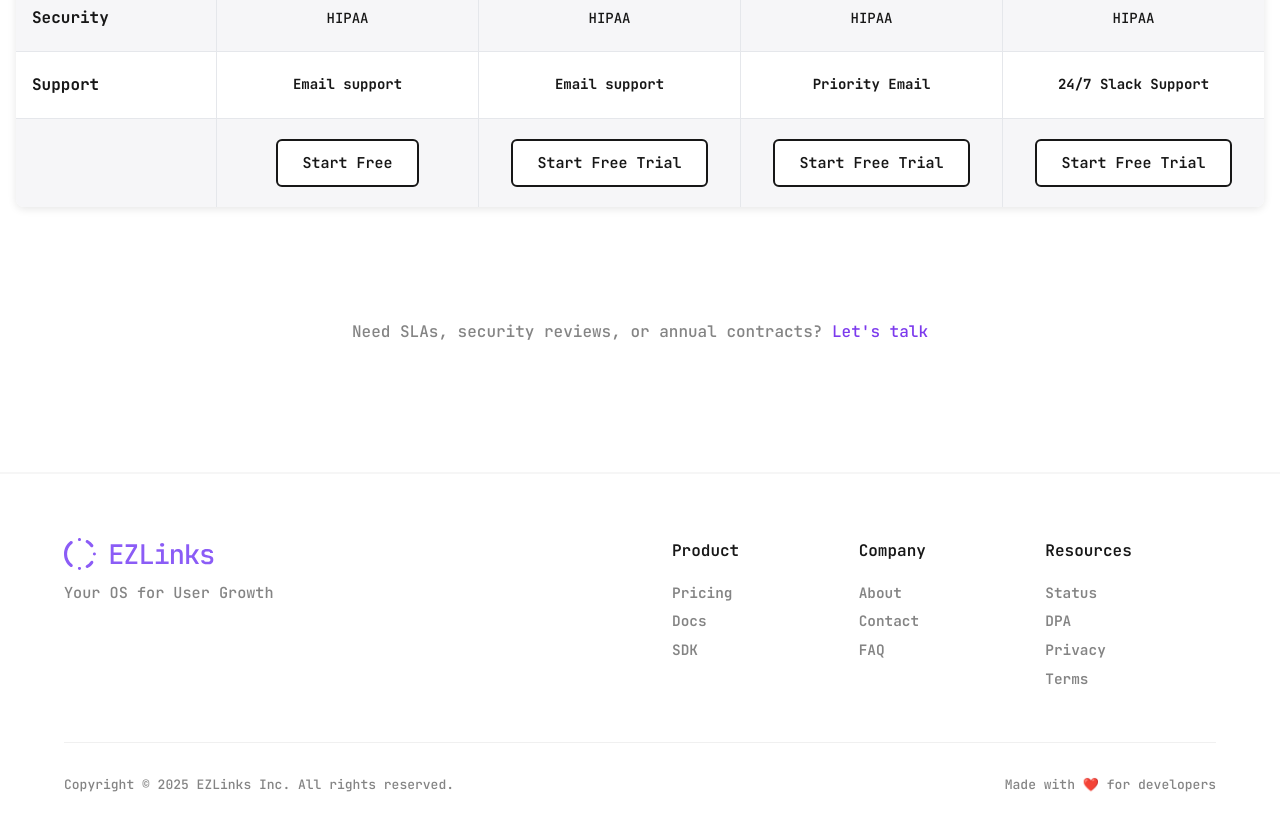
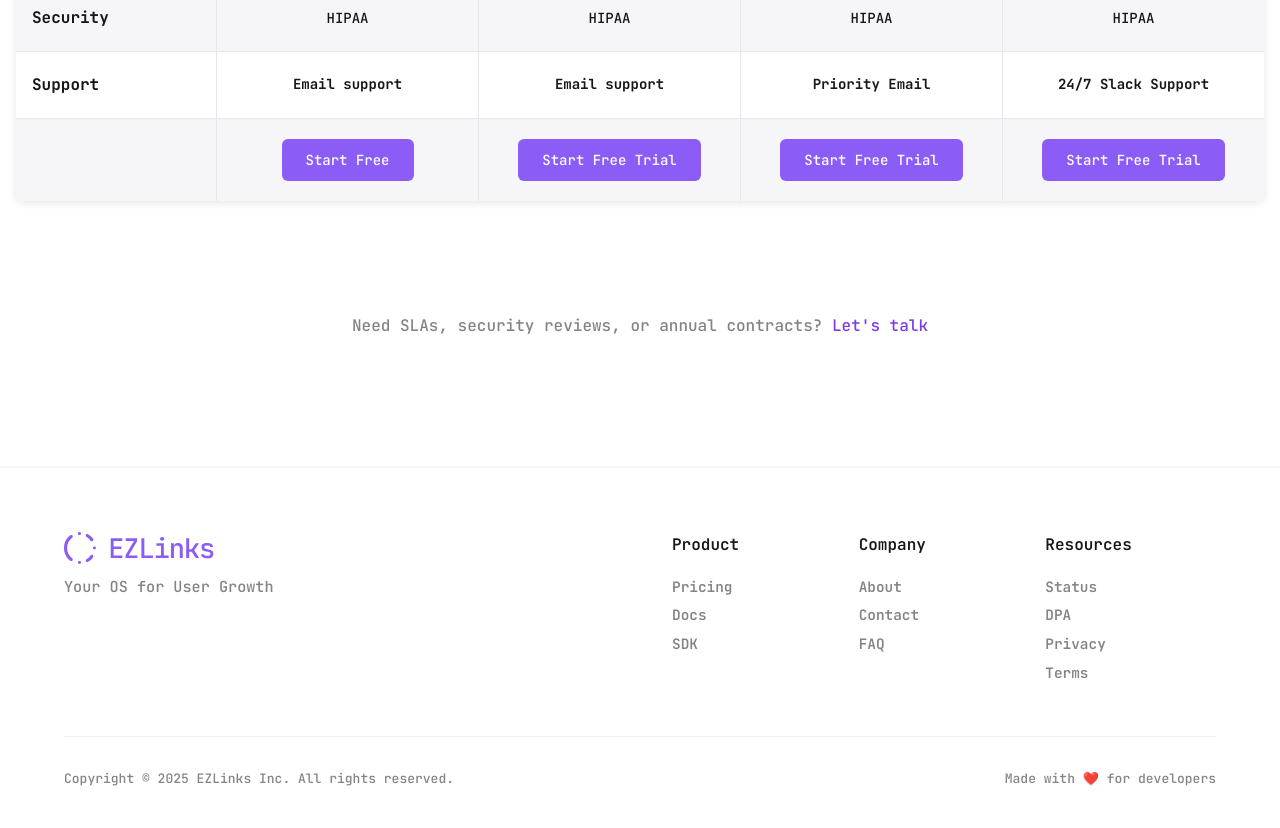
Before and after one commit to GetEZLinks/ezlinks-marketing, a Next.js app: page /pricing in a window 1280 px wide. Shown: the part 1100-1928 px from the top of the page. Built offline with nearby package versions, Linux system fonts and the light colour scheme.

Commit message:
Changed btn styling on pricing tiers

```diff
--- a/src/components/PricingGrid/PricingGrid.tsx
+++ b/src/components/PricingGrid/PricingGrid.tsx
@@ -122,7 +122,7 @@ const PricingGrid: React.FC = () => {
                     target="_blank"
                     rel="noopener noreferrer"
                   >
-                  <button className={styles.ctaButton}>
+                  <button className="btn primary">
                      {tier[feature.key as keyof PricingTier]}
                     </button>
                   </Link>
```
